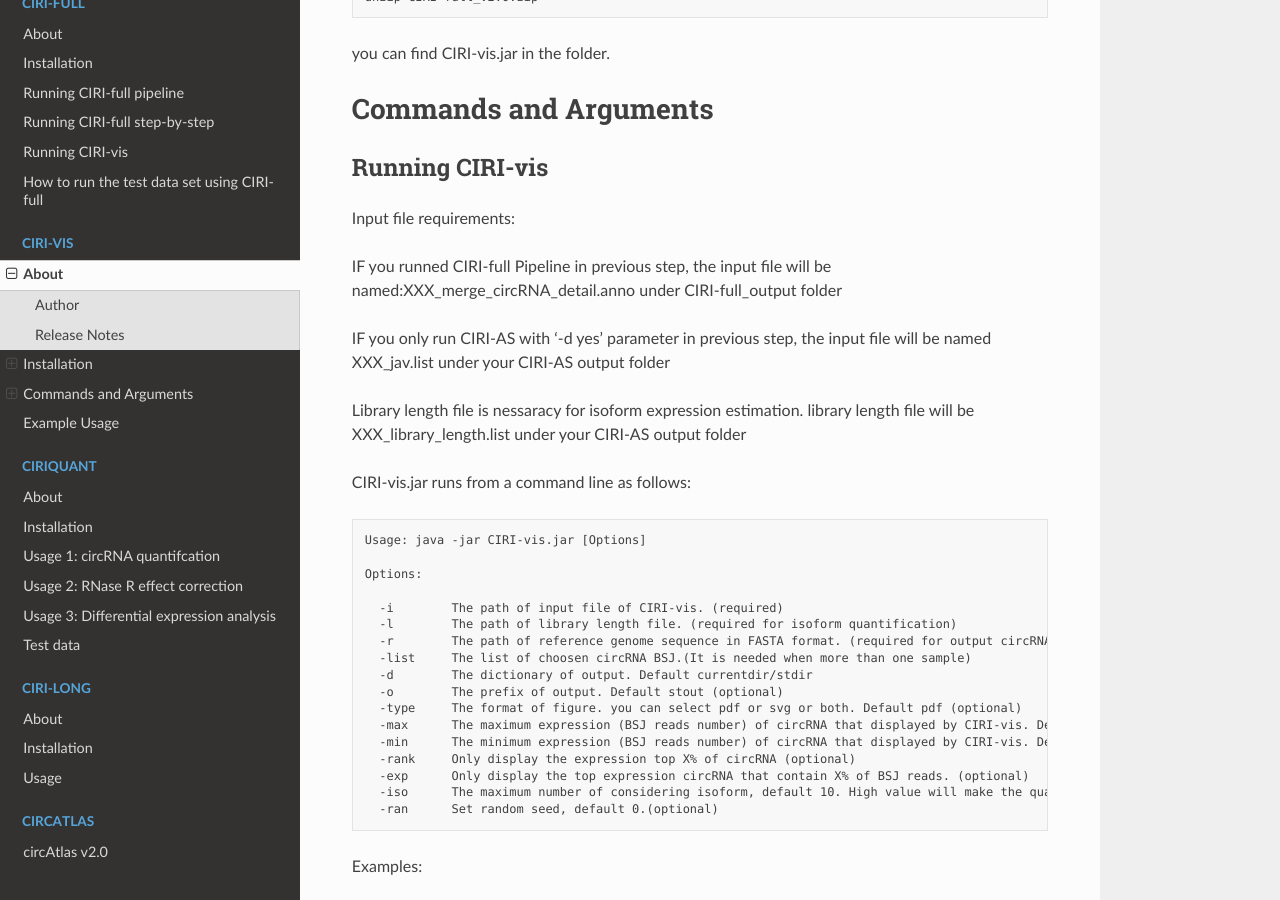
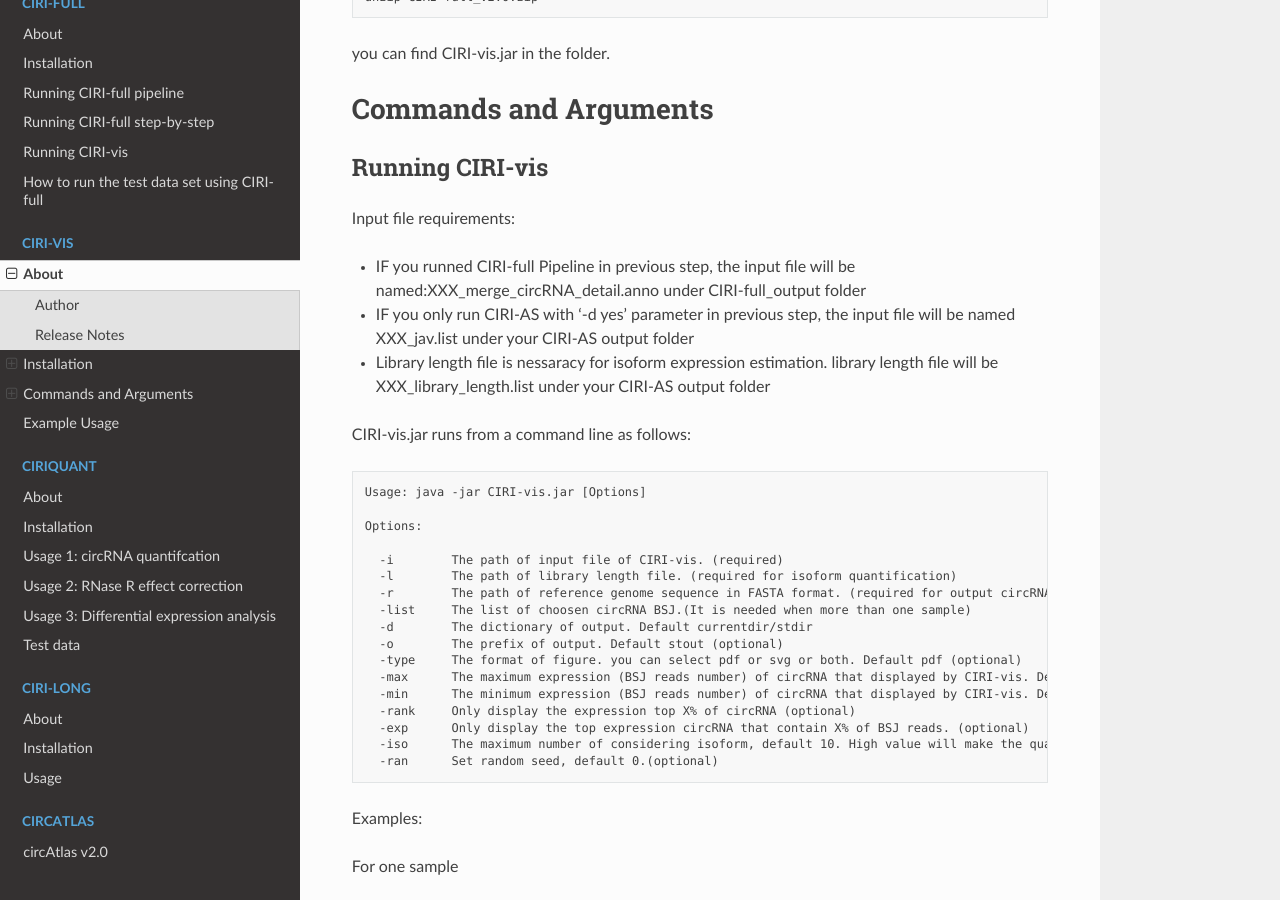
Before and after one commit to bioinfo-biols/CIRI-cookbook, a Sphinx documentation site: the page built from source/CIRI-vis.md, in a window 1280 px wide and 900 px high, scrolled down 1328 px. Built offline with Sphinx 7.4.7 and the Read the Docs theme 2.0.0, drawn with Linux system fonts in a browser that asks for light colours.

```diff
--- a/source/CIRI-vis.md
+++ b/source/CIRI-vis.md
@@ -46,11 +46,11 @@ you can find CIRI-vis.jar in the folder.
 
 Input file requirements:
 
-IF you runned CIRI-full Pipeline in previous step, the input file will be named:XXX_merge_circRNA_detail.anno under CIRI-full_output folder
+- IF you runned CIRI-full Pipeline in previous step, the input file will be named:XXX_merge_circRNA_detail.anno under CIRI-full_output folder
 
-IF you only run CIRI-AS with '-d yes' parameter in previous step, the input file will be named XXX_jav.list under your CIRI-AS output folder
+- IF you only run CIRI-AS with '-d yes' parameter in previous step, the input file will be named XXX_jav.list under your CIRI-AS output folder
 
-Library length file is nessaracy for isoform expression estimation. library length file will be XXX_library_length.list under your CIRI-AS output folder
+- Library length file is nessaracy for isoform expression estimation. library length file will be XXX_library_length.list under your CIRI-AS output folder
 
 CIRI-vis.jar runs from a command line as follows:
 
```
